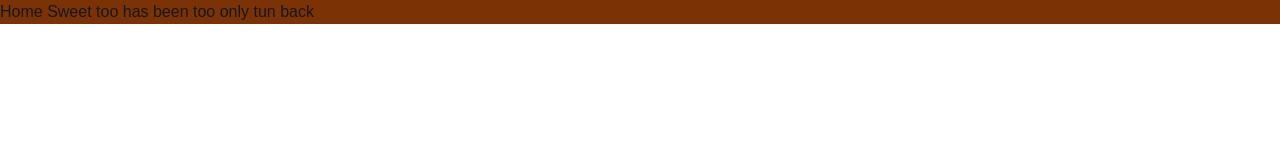
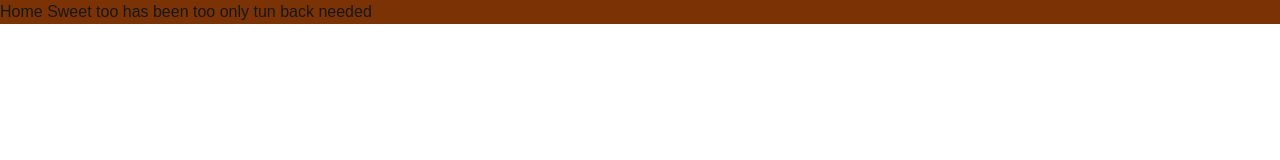
Before and after one commit to likeam/newshop, a Next.js app: page / in a window 1280 px wide. Shown: the top 160 px of the page. Built offline with nearby package versions, Linux system fonts and the light colour scheme.

Commit message:
Removing error

```diff
--- a/app/page.tsx
+++ b/app/page.tsx
@@ -3,7 +3,7 @@ import React from "react";
 const Home = () => {
   return (
     <div className=" bg-amber-900">
-      Home Sweet too has been too only tun back
+      Home Sweet too has been too only tun back needed
     </div>
   );
 };
```
